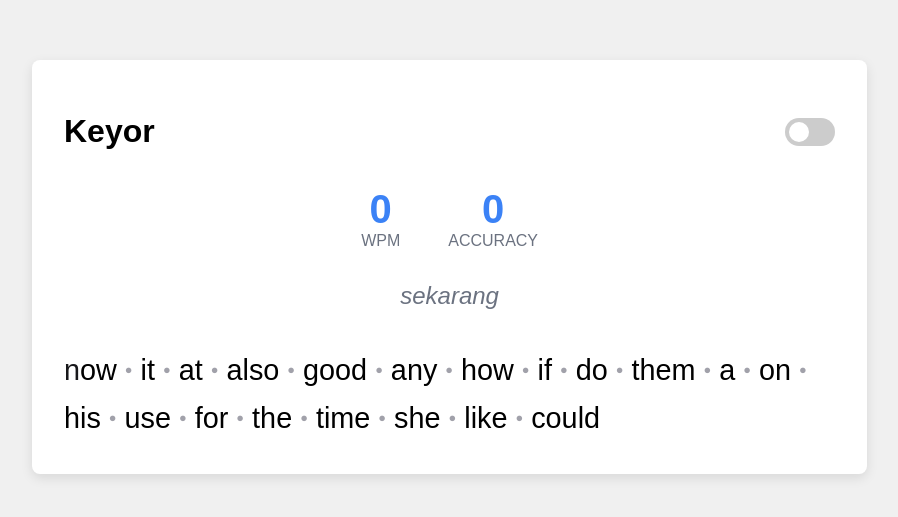
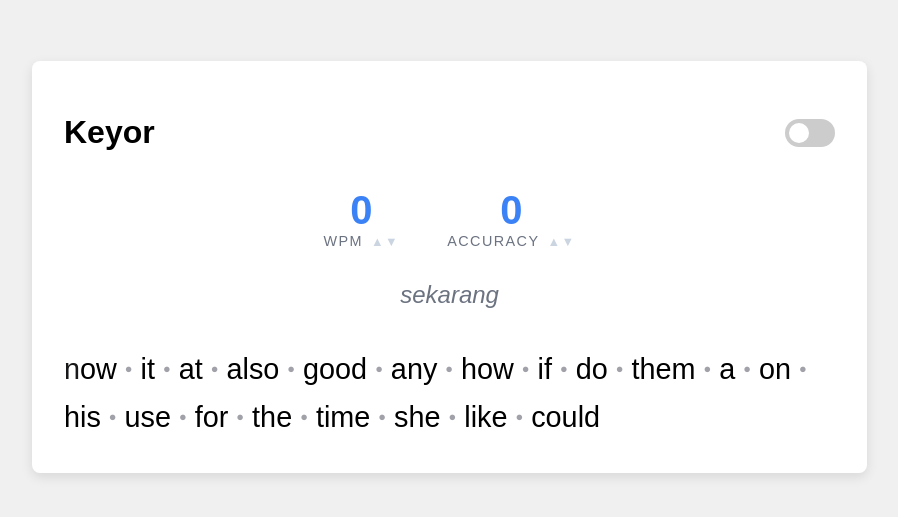
Before and after one commit to dendyelo/Keyor, a React (Vite) app: page / in a window 1280 px wide. Shown: the part 133-650 px from the top of the page, without its empty margins (126-1024 px from the left). Built offline with nearby package versions, Linux system fonts and the light colour scheme.

Commit message:
feat: Improve delta stats indicator with placeholder and neutral state

```diff
--- a/src/App.css
+++ b/src/App.css
@@ -140,6 +140,19 @@ input:focus + .slider {
   align-items: center;
 }
 
+.stat-label {
+  font-size: 0.9rem;
+  color: #6b7280;
+  text-transform: uppercase;
+  letter-spacing: 0.1em;
+
+  /* --- PROPERTI BARU UNTUK LAYOUT --- */
+  display: flex;
+  justify-content: center; /* Pusatkan konten (teks + delta) */
+  align-items: center;    /* Sejajarkan secara vertikal */
+  gap: 0.5rem;              /* Beri sedikit jarak antara teks dan delta */
+}
+
 /* -------------------------------------------------------------------------- */
 /* 4. GAYA UNTUK SETIAP KATA & SEPARATOR                                      */
 /* -------------------------------------------------------------------------- */
--- a/src/App.tsx
+++ b/src/App.tsx
@@ -11,12 +11,66 @@ import { Tooltip } from 'react-tooltip';
 import './App.css';
 
 // -----------------------------------------------------------------------------
-// 2. DEFINISI KOMPONEN UTAMA: App
+// 2. KOMPONEN BANTUAN (HELPER COMPONENT)
+// -----------------------------------------------------------------------------
+
+/**
+ * Komponen kecil untuk menampilkan perubahan (delta) statistik.
+ * - Panah atas (hijau) untuk peningkatan.
+ * - Panah bawah (merah) untuk penurunan.
+ * - Panah gabungan (hijau/merah) jika tidak ada perubahan atau untuk placeholder.
+ */
+// Di dalam App.tsx, di atas `function App() { ... }`
+
+/**
+ * Komponen untuk menampilkan perubahan statistik.
+ * Memiliki beberapa mode: naik, turun, sama, dan placeholder.
+ */
+const StatDelta: React.FC<{ delta: number; isPlaceholder?: boolean }> = ({ delta, isPlaceholder = false }) => {
+  const baseStyle: React.CSSProperties = {
+    fontSize: '0.8rem',
+    fontWeight: 'bold',
+  };
+
+  // Mode 1: Placeholder (saat awal)
+  if (isPlaceholder) {
+    return (
+      <span style={{ ...baseStyle, color: '#cbd5e1' }}> {/* Warna abu-abu muda */}
+        ▲▼
+      </span>
+    );
+  }
+
+  // Mode 2: Tidak ada perubahan (delta adalah 0)
+  if (delta === 0) {
+    return (
+      <span style={baseStyle}>
+        <span style={{ ...baseStyle, color: '#22c55e' }}>▲</span>
+        <span style={{ ...baseStyle, color: '#ef4444' }}>▼</span>
+      </span>
+    );
+  }
+
+  // Mode 3: Ada perubahan (naik atau turun)
+  const isPositive = delta > 0;
+  const color = isPositive ? '#22c55e' : '#ef4444';
+  const symbol = isPositive ? '▲' : '▼';
+
+  return (
+    <span style={{ ...baseStyle, color }}>
+      {symbol} {Math.abs(delta)}
+    </span>
+  );
+};
+
+
+// -----------------------------------------------------------------------------
+// 3. DEFINISI KOMPONEN UTAMA: App
 // -----------------------------------------------------------------------------
 function App() {
 
   // ---------------------------------------------------------------------------
-  // 3. DEKLARASI STATE
+  // 4. DEKLARASI STATE
   // ---------------------------------------------------------------------------
 
   // State untuk logika inti latihan mengetik
@@ -34,26 +88,32 @@ function App() {
   // State untuk kontrol fitur voice over
   const [isVoiceOverEnabled, setIsVoiceOverEnabled] = useState(false);
 
-  // State untuk statistik
+  // State untuk statistik sesi
   const [startTime, setStartTime] = useState<number | null>(null);
   const [totalCharsTyped, setTotalCharsTyped] = useState(0);
   const [totalErrors, setTotalErrors] = useState(0);
 
-  // State untuk menyimpan hasil sesi terakhir dalam bentuk objek.
+  // State untuk menyimpan hasil sesi TERAKHIR dalam bentuk objek.
   const [lastSessionStats, setLastSessionStats] = useState({
     wpm: '0' as number | string,
     accuracy: '0' as number | string,
     totalChars: 0,
     correctChars: 0,
     totalErrors: 0,
-    duration: 0, // dalam detik
+    duration: 0,
+  });
+
+  // State untuk menyimpan hasil sesi SEBELUM yang terakhir, untuk perbandingan.
+  const [previousSessionStats, setPreviousSessionStats] = useState({
+    wpm: 0,
+    accuracy: 0,
   });
 
   // State untuk melacak posisi spesifik dari setiap kesalahan.
   const [mistakes, setMistakes] = useState<Record<number, Set<number>>>({});
 
   // ---------------------------------------------------------------------------
-  // 4. FUNGSI-FUNGSI BANTUAN (HELPER FUNCTIONS)
+  // 5. FUNGSI-FUNGSI BANTUAN (HELPER FUNCTIONS)
   // ---------------------------------------------------------------------------
 
   /**
@@ -71,10 +131,18 @@ function App() {
   };
 
   /**
-   * Menghitung statistik di akhir sesi, lalu me-reset sesi untuk memulai yang baru.
+   * Menghitung statistik, menggeser data sesi, lalu me-reset sesi untuk memulai yang baru.
    */
   const resetSession = () => {
     if (startTime) {
+      // Sebelum menghitung statistik baru, geser statistik "terakhir" ke "sebelumnya".
+      if (typeof lastSessionStats.wpm === 'number' && typeof lastSessionStats.accuracy === 'number') {
+        setPreviousSessionStats({
+          wpm: lastSessionStats.wpm,
+          accuracy: lastSessionStats.accuracy,
+        });
+      }
+
       const endTime = Date.now();
       const durationInSeconds = (endTime - startTime) / 1000;
       const durationInMinutes = durationInSeconds / 60;
@@ -83,7 +151,7 @@ function App() {
       const wpm = durationInMinutes > 0 ? (correctChars / 5) / durationInMinutes : 0;
       const accuracy = totalCharsTyped > 0 ? (correctChars / totalCharsTyped) * 100 : 0;
 
-      // Simpan semua data sesi ke dalam state untuk digunakan oleh tooltip dinamis.
+      // Simpan semua data sesi yang baru selesai ke dalam state.
       setLastSessionStats({
         wpm: Math.round(wpm),
         accuracy: Math.round(Math.max(0, Math.min(100, accuracy))),
@@ -94,6 +162,7 @@ function App() {
       });
     }
 
+    // Reset semua state untuk sesi baru.
     setWordsToType(generateWords());
     setActiveWordIndex(0);
     setUserInput('');
@@ -113,7 +182,7 @@ function App() {
   };
 
   // ---------------------------------------------------------------------------
-  // 5. EFEK SAMPING (SIDE EFFECTS) DENGAN `useEffect`
+  // 6. EFEK SAMPING (SIDE EFFECTS) DENGAN `useEffect`
   // ---------------------------------------------------------------------------
 
   /**
@@ -139,11 +208,9 @@ function App() {
 
       if (key === ' ') {
         e.preventDefault();
-        // Setiap kali spasi ditekan, itu dihitung sebagai satu "ketukan karakter".
         setTotalCharsTyped(prev => prev + 1);
 
         if (userInput === displayWord) {
-          // Spasi BENAR: Tidak ada penambahan error.
           if (activeWordIndex === wordsToType.length - 1) {
             resetSession();
           } else {
@@ -152,15 +219,12 @@ function App() {
             setIsError(false);
           }
         } else {
-          // Spasi SALAH: Catat kesalahan.
           setTotalErrors(prev => prev + 1);
           setIsError(true);
           setErrorCount(c => c + 1);
         }
         return;
       }
-
-      // Fungsi Backspace dinonaktifkan.
 
       if (key.length === 1 && !e.ctrlKey && !e.metaKey) {
         setTotalCharsTyped(prev => prev + 1);
@@ -216,7 +280,7 @@ function App() {
   }, [activeWordIndex, wordsToType, isVoiceOverEnabled]);
 
   // ---------------------------------------------------------------------------
-  // 6. BLOK RENDER JSX
+  // 7. BLOK RENDER JSX
   // ---------------------------------------------------------------------------
   return (
     <div className="app-container">
@@ -243,7 +307,14 @@ function App() {
           data-tooltip-type="wpm"
         >
           <div className="stat-value">{lastSessionStats.wpm}</div>
-          <div className="stat-label">WPM</div>
+          <div className="stat-label">
+            <span>WPM</span>
+            {/* Tampilkan delta WPM atau placeholder jika belum ada data perbandingan. */}
+            {previousSessionStats.wpm > 0 && typeof lastSessionStats.wpm === 'number'
+              ? <StatDelta delta={lastSessionStats.wpm - previousSessionStats.wpm} />
+              : <StatDelta delta={0} isPlaceholder={true} /> // Beri tahu ini adalah placeholder
+            }
+          </div>
         </div>
         <div
           className="stat-item"
@@ -256,7 +327,14 @@ function App() {
               : lastSessionStats.accuracy
             }
           </div>
-          <div className="stat-label">Accuracy</div>
+          <div className="stat-label">
+            <span>Accuracy</span>
+            {/* Tampilkan delta Akurasi atau placeholder jika belum ada data perbandingan. */}
+            {previousSessionStats.accuracy > 0 && typeof lastSessionStats.accuracy === 'number'
+              ? <StatDelta delta={lastSessionStats.accuracy - previousSessionStats.accuracy} />
+              : <StatDelta delta={0} isPlaceholder={true} /> // Beri tahu ini adalah placeholder
+            }
+          </div>
         </div>
       </div>
 
@@ -320,7 +398,7 @@ function App() {
         </div>
       </main>
 
-      {/* Komponen Tooltip untuk menangani tooltip di seluruh aplikasi. */}
+      {/* Komponen Tooltip untuk menangani semua tooltip di aplikasi. */}
       <Tooltip id="speaker-tooltip" />
       <Tooltip
         id="stats-tooltip"
```
